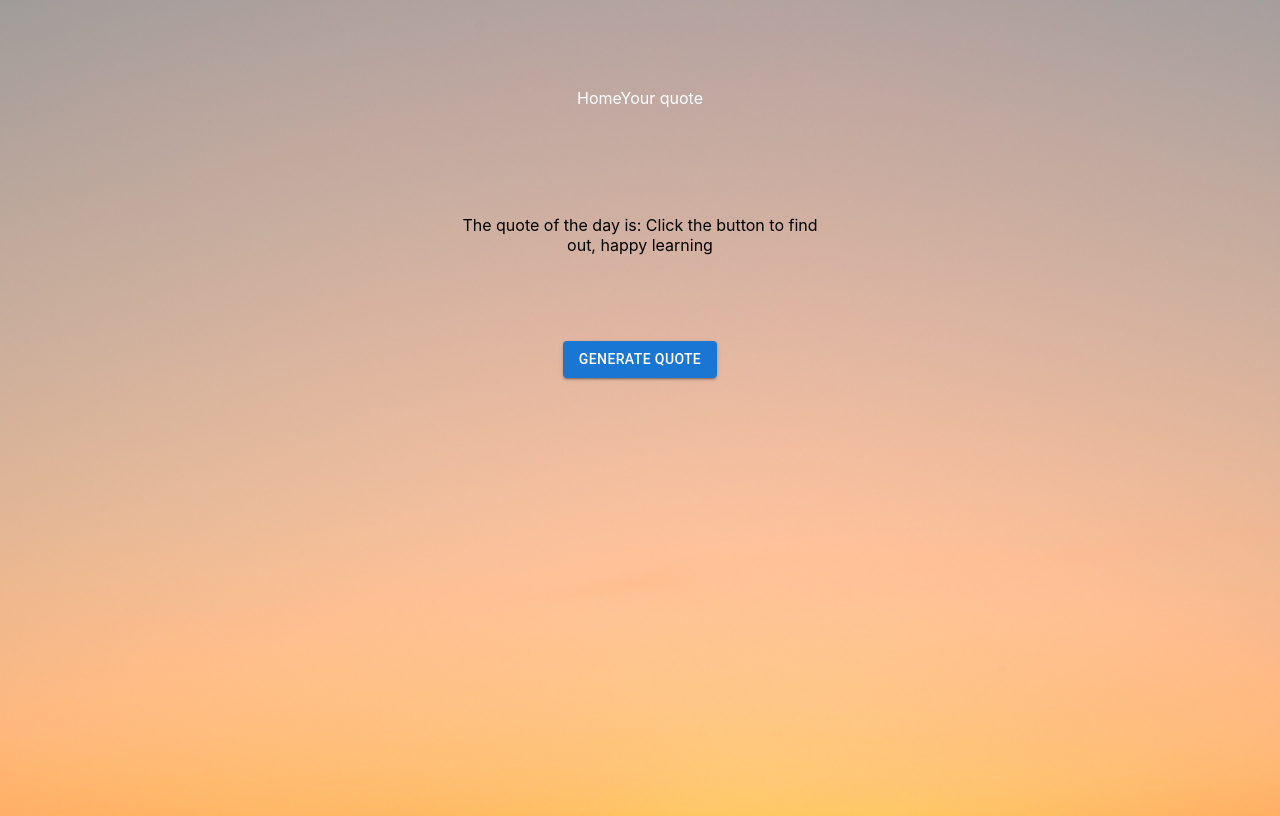
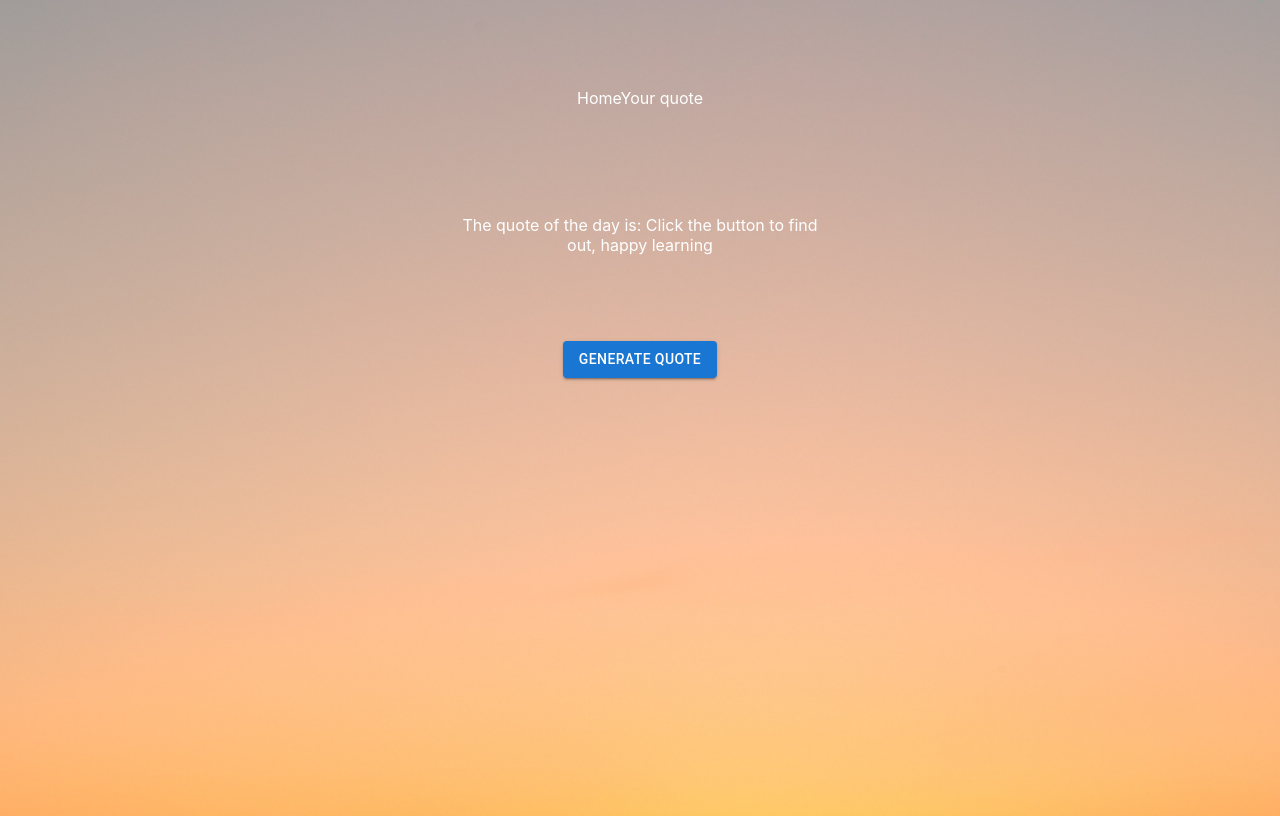
Before and after one commit to luisbryandr/quote-of-the-day, a React (Create React App) app: page / in a window 1280 px wide. Built offline with nearby package versions, Linux system fonts and the light colour scheme.

Commit message:
changed the font of the main quotes to white for consistancy

```diff
--- a/src/App.js
+++ b/src/App.js
@@ -1,6 +1,6 @@
 /***  Import React Tools Here ***/
 
-import { BrowserRouter as Router, Switch, Route} from "react-router-dom"
+import { BrowserRouter as Router, Switch, Route } from "react-router-dom"
 
 /*** Import Components Here ***/
 import Home from "./components/Home"
@@ -15,12 +15,12 @@ function App() {
   return (
     <div>
       <MainDiv className="App">
-       <Router>
-        <NavBar/>
-        <Switch>
-          <Route exact path='/' component={Home}/>
-          <Route path='/form' component={Form}/>
-        </Switch>
+        <Router>
+          <NavBar />
+          <Switch>
+            <Route exact path="/" component={Home} />
+            <Route path="/form" component={Form} />
+          </Switch>
         </Router>
       </MainDiv>
     </div>
@@ -35,7 +35,7 @@ const MainDiv = styled.div`
   align-items: center;
   flex-direction: column;
   // background-color: grey;
-  color: black;
+  color: white;
 
   width: 80%;
   height: 80vh;
```
